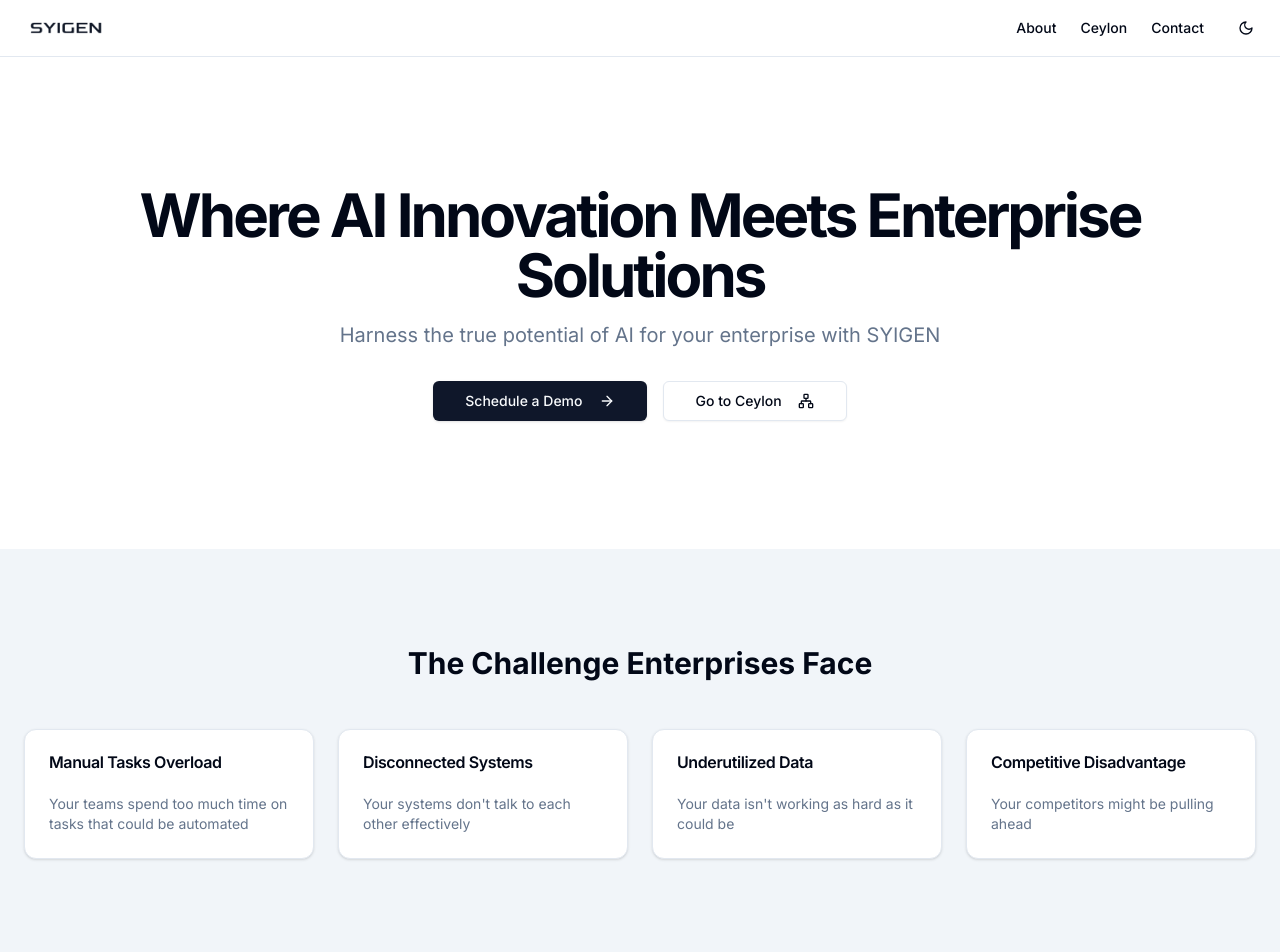
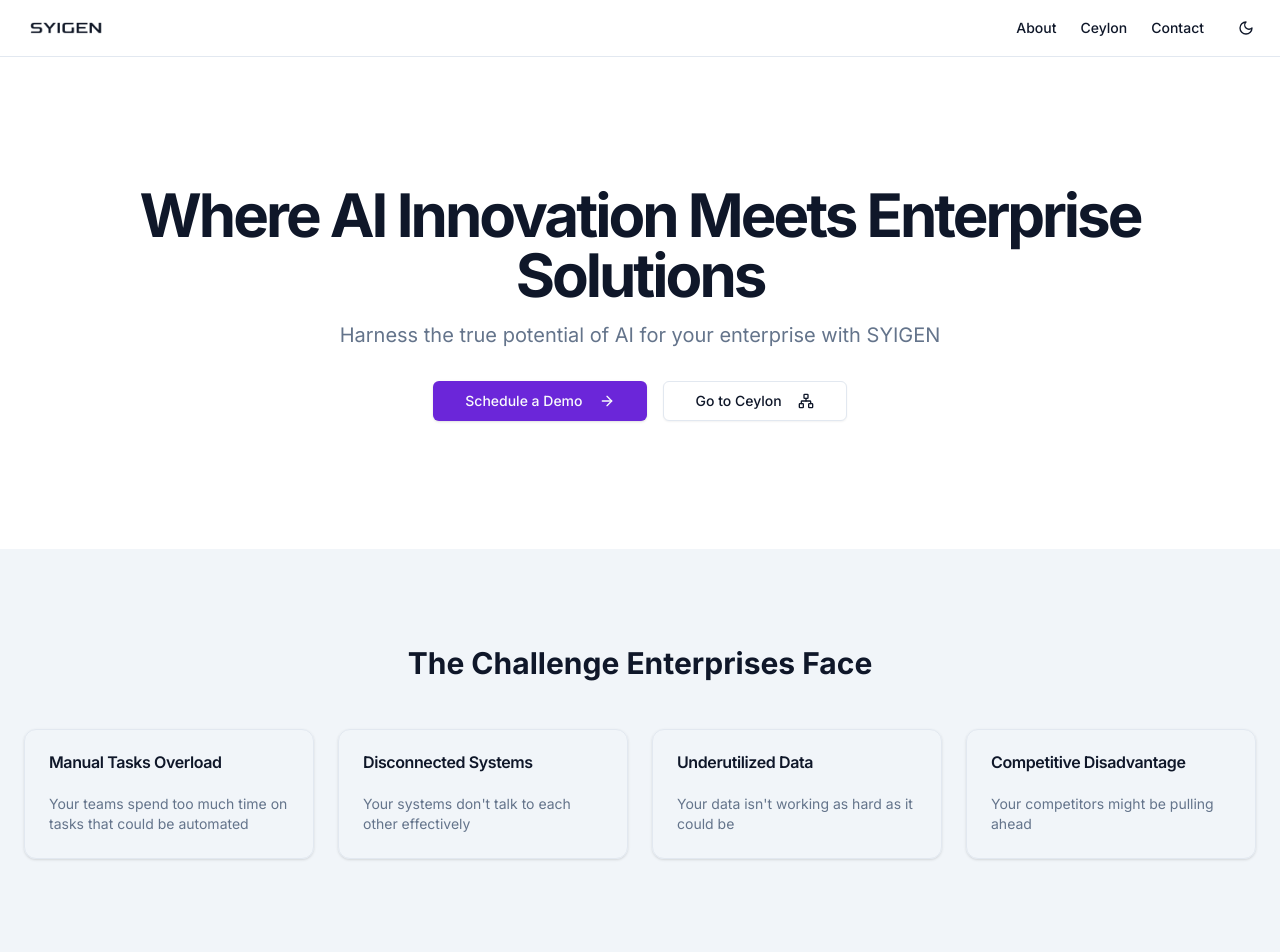
Before and after one commit to syigen/syigen.github.io, a Next.js app: page / in a window 1280 px wide. Shown: the top 952 px of the page. Built offline with nearby package versions, Linux system fonts and the light colour scheme.

Commit message:
Update theme

```diff
--- a/src/app/globals.css
+++ b/src/app/globals.css
@@ -9,64 +9,64 @@
 @layer base {
     :root {
         --background: 0 0% 100%;
-    --foreground: 222.2 84% 4.9%;
+        --surface: 220 14% 96%;
+        --primary: 263 70% 50%;
+        --secondary: 263 84% 30%;
+        --accent: 263 93% 86%;
+        --text: 222 47% 11%;
+
+        --muted: 210 40% 96.1%;
+        --muted-foreground: 215.4 16.3% 46.9%;
+
+        --popover: 0 0% 100%;
+        --popover-foreground: 222.2 84% 4.9%;
 
         --card: 0 0% 100%;
         --card-foreground: 222.2 84% 4.9%;
 
-    --popover: 0 0% 100%;
-    --popover-foreground: 222.2 84% 4.9%;
+        --border: 214.3 31.8% 91.4%;
+        --input: 214.3 31.8% 91.4%;
 
-    --primary: 222.2 47.4% 11.2%;
         --primary-foreground: 210 40% 98%;
-
-    --secondary: 210 40% 96.1%;
-    --secondary-foreground: 222.2 47.4% 11.2%;
-
-    --muted: 210 40% 96.1%;
-    --muted-foreground: 215.4 16.3% 46.9%;
-
-    --accent: 210 40% 96.1%;
+        --secondary-foreground: 210 40% 98%;
         --accent-foreground: 222.2 47.4% 11.2%;
 
         --destructive: 0 84.2% 60.2%;
         --destructive-foreground: 210 40% 98%;
 
-    --border: 214.3 31.8% 91.4%;
-    --input: 214.3 31.8% 91.4%;
-    --ring: 222.2 84% 4.9%;
+        --ring: 263 70% 50%;
 
         --radius: 0.5rem;
     }
 
     .dark {
-    --background: 222.2 84% 4.9%;
-    --foreground: 210 40% 98%;
+        --background: 0 0% 7%;
+        --surface: 0 0% 12%;
+        --primary: 263 85% 63%;
+        --secondary: 263 84% 50%;
+        --accent: 263 93% 92%;
+        --text: 0 0% 100%;
+
+        --muted: 217.2 32.6% 17.5%;
+        --muted-foreground: 215 20.2% 65.1%;
+
+        --popover: 222.2 84% 4.9%;
+        --popover-foreground: 210 40% 98%;
 
         --card: 222.2 84% 4.9%;
         --card-foreground: 210 40% 98%;
 
-    --popover: 222.2 84% 4.9%;
-    --popover-foreground: 210 40% 98%;
+        --border: 217.2 32.6% 17.5%;
+        --input: 217.2 32.6% 17.5%;
 
-    --primary: 210 40% 98%;
         --primary-foreground: 222.2 47.4% 11.2%;
-
-    --secondary: 217.2 32.6% 17.5%;
         --secondary-foreground: 210 40% 98%;
-
-    --muted: 217.2 32.6% 17.5%;
-    --muted-foreground: 215 20.2% 65.1%;
-
-    --accent: 217.2 32.6% 17.5%;
         --accent-foreground: 210 40% 98%;
 
         --destructive: 0 62.8% 30.6%;
         --destructive-foreground: 210 40% 98%;
 
-    --border: 217.2 32.6% 17.5%;
-    --input: 217.2 32.6% 17.5%;
-    --ring: 212.7 26.8% 83.9%;
+        --ring: 263 85% 63%;
     }
 }
 
@@ -74,11 +74,12 @@
     * {
         @apply border-border;
     }
+
     body {
-    @apply bg-background text-foreground;
+        @apply bg-background text-text;
     }
 }
 
-.container{
+.container {
     @apply md:max-w-4xl lg:max-w-7xl;
 }
--- a/tailwind.config.ts
+++ b/tailwind.config.ts
@@ -1,4 +1,5 @@
-import type { Config } from "tailwindcss";
+import type { Config } from "tailwindcss"
+import tailwindAnimation from "tailwindcss-animate"
 
 export default {
 	darkMode: ["class"],
@@ -10,53 +11,51 @@
 	theme: {
 		extend: {
 			colors: {
-  			background: 'hsl(var(--background))',
-  			foreground: 'hsl(var(--foreground))',
-  			card: {
-  				DEFAULT: 'hsl(var(--card))',
-  				foreground: 'hsl(var(--card-foreground))'
+				background: {
+					DEFAULT: "hsl(var(--background))",
+					light: "#FFFFFF",
+					dark: "#121212",
 				},
-  			popover: {
-  				DEFAULT: 'hsl(var(--popover))',
-  				foreground: 'hsl(var(--popover-foreground))'
+				surface: {
+					DEFAULT: "hsl(var(--surface))",
+					light: "#F3F4F6",
+					dark: "#1E1E1E",
 				},
 				primary: {
-  				DEFAULT: 'hsl(var(--primary))',
-  				foreground: 'hsl(var(--primary-foreground))'
+					DEFAULT: "hsl(var(--primary))",
+					light: "#5B21B6",
+					dark: "#8B5CF6",
+					foreground: "hsl(var(--primary-foreground))",
 				},
 				secondary: {
-  				DEFAULT: 'hsl(var(--secondary))',
-  				foreground: 'hsl(var(--secondary-foreground))'
-  			},
-  			muted: {
-  				DEFAULT: 'hsl(var(--muted))',
-  				foreground: 'hsl(var(--muted-foreground))'
+					DEFAULT: "hsl(var(--secondary))",
+					light: "#4C1D95",
+					dark: "#6D28D9",
+					foreground: "hsl(var(--secondary-foreground))",
 				},
 				accent: {
-  				DEFAULT: 'hsl(var(--accent))',
-  				foreground: 'hsl(var(--accent-foreground))'
+					DEFAULT: "hsl(var(--accent))",
+					light: "#7C3AED",
+					dark: "#DDD6FE",
+					foreground: "hsl(var(--accent-foreground))",
 				},
-  			destructive: {
-  				DEFAULT: 'hsl(var(--destructive))',
-  				foreground: 'hsl(var(--destructive-foreground))'
+				text: {
+					DEFAULT: "hsl(var(--text))",
+					light: "#111827",
+					dark: "#FFFFFF",
 				},
-  			border: 'hsl(var(--border))',
-  			input: 'hsl(var(--input))',
-  			ring: 'hsl(var(--ring))',
-  			chart: {
-  				'1': 'hsl(var(--chart-1))',
-  				'2': 'hsl(var(--chart-2))',
-  				'3': 'hsl(var(--chart-3))',
-  				'4': 'hsl(var(--chart-4))',
-  				'5': 'hsl(var(--chart-5))'
-  			}
+				muted: "hsl(var(--muted))",
+				"muted-foreground": "hsl(var(--muted-foreground))",
+				border: "hsl(var(--border))",
+				input: "hsl(var(--input))",
+				ring: "hsl(var(--ring))",
 			},
 			borderRadius: {
-  			lg: 'var(--radius)',
-  			md: 'calc(var(--radius) - 2px)',
-  			sm: 'calc(var(--radius) - 4px)'
-  		}
-  	}
+				lg: "var(--radius)",
+				md: "calc(var(--radius) - 2px)",
+				sm: "calc(var(--radius) - 4px)",
 			},
-  plugins: [require("tailwindcss-animate")],
-} satisfies Config;
+		},
+	},
+	plugins: [tailwindAnimation],
+} satisfies Config
```
Lines whose indentation alone changed are shown as unchanged.
